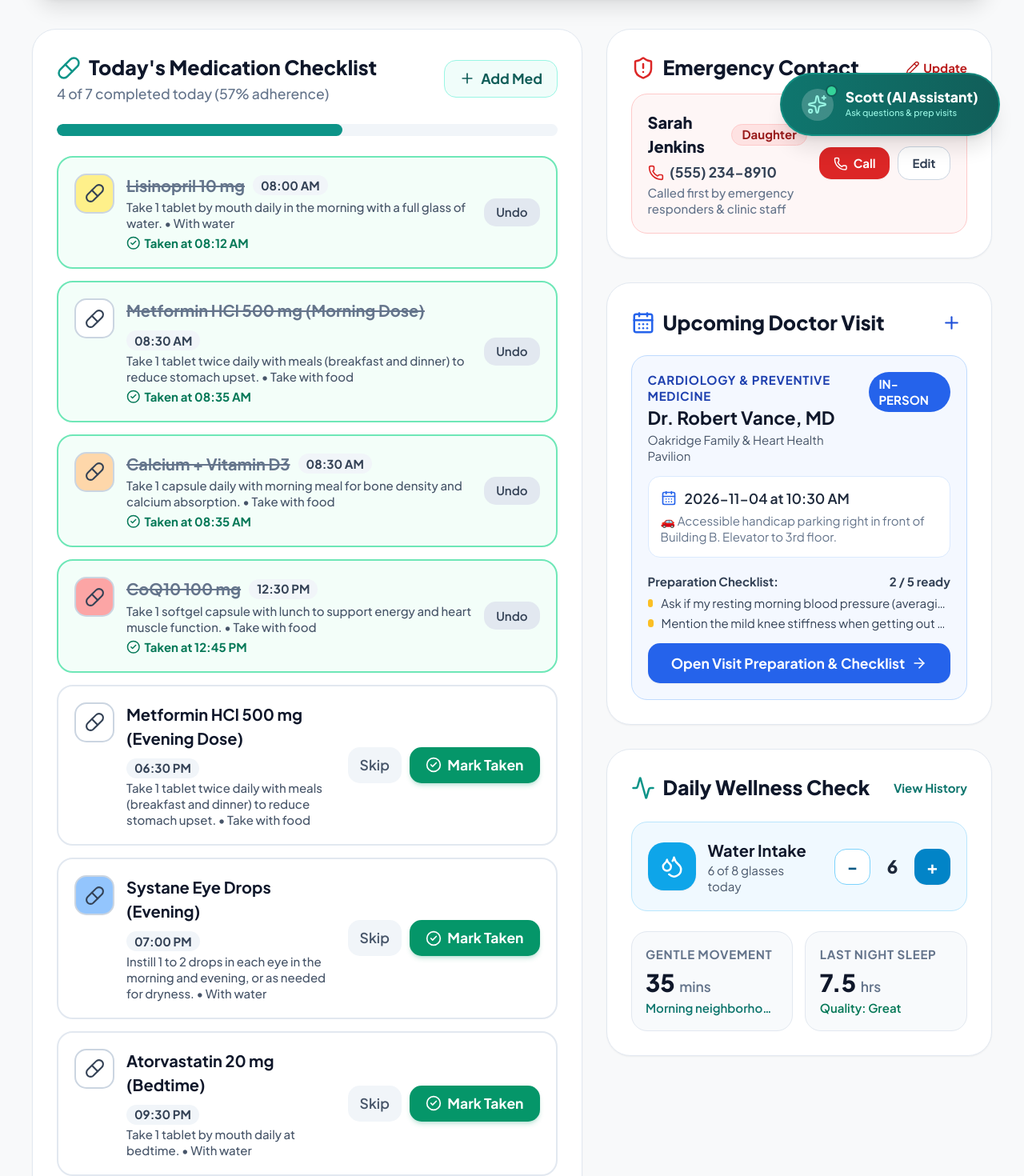
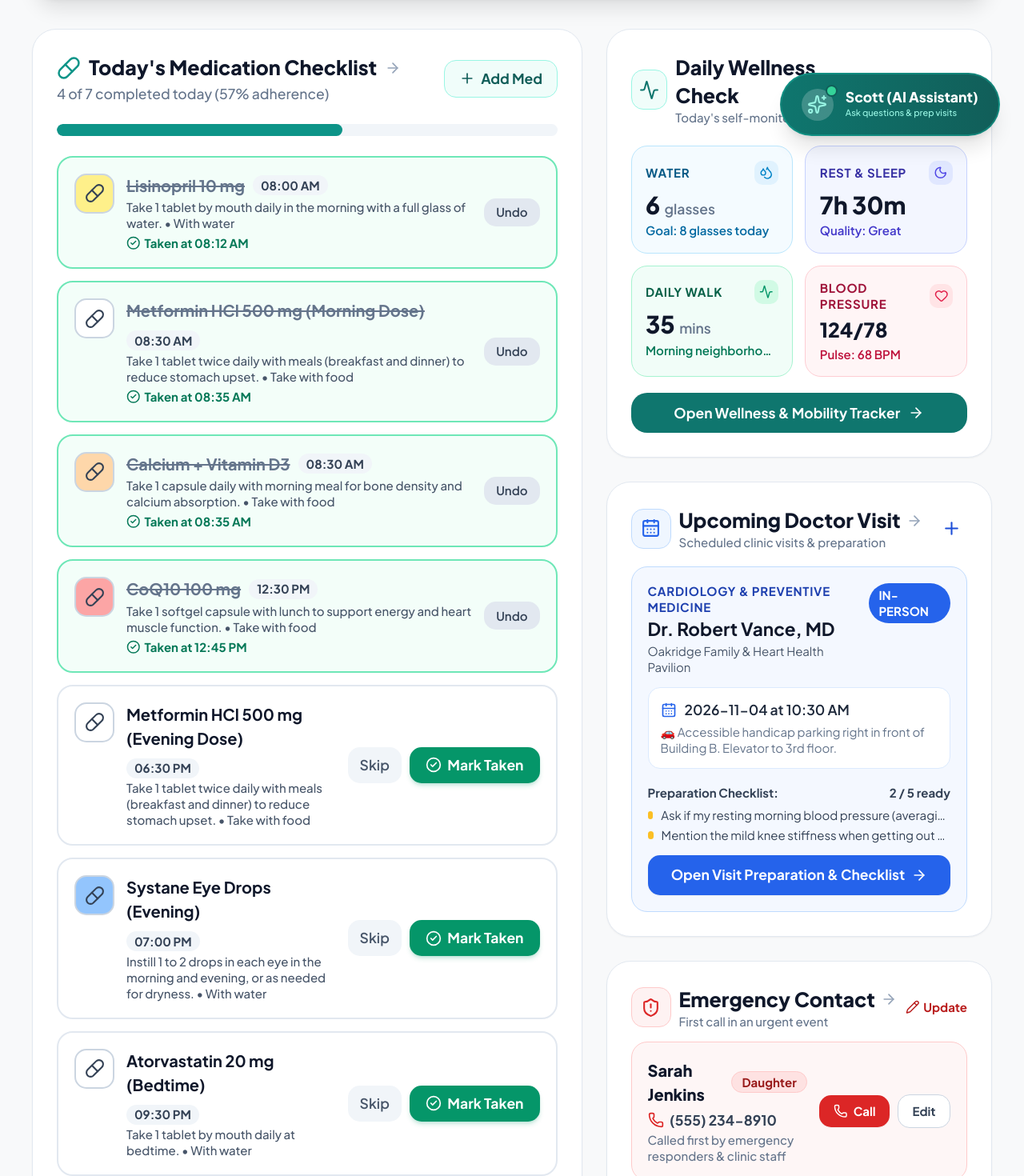
Before and after one commit to Devilin278/ai_personal_health_manager, a React (Vite) app: page / in a window 1280 px wide. Shown: the part 600-2070 px from the top of the page at 80% size. Built offline with nearby package versions, Linux system fonts and the light colour scheme.

Commit message:
feat: reorder overview sections and display 4 wellness vitals summary

```diff
--- a/src/views/DashboardView.tsx
+++ b/src/views/DashboardView.tsx
@@ -4,6 +4,7 @@ import {
   Pill,
   Droplets,
   Heart,
+  Moon,
   Activity,
   CheckCircle2,
   Clock,
@@ -64,6 +65,14 @@ export const DashboardView: React.FC = () => {
     const text = `Hello ${profile.preferredName}. Today, you have taken ${takenDosesToday} of ${totalDosesToday} scheduled doses. ${nextAppointment ? `Your next upcoming visit is with ${nextAppointment.providerName} on ${nextAppointment.date} at ${nextAppointment.time}.` : ''
       } You have drunk ${todayWellness.waterGlasses} glasses of water today.`;
     speakText(text);
+  };
+
+  const formatSleepDisplay = () => {
+    const totalHours = todayWellness.sleepHours || 0;
+    const wholeHours = Math.floor(totalHours);
+    const minutes = Math.round((totalHours - wholeHours) * 60);
+    if (minutes === 0) return `${wholeHours} hrs`;
+    return `${wholeHours}h ${minutes}m`;
   };
 
   return (
@@ -145,11 +154,16 @@ export const DashboardView: React.FC = () => {
           <div className="bg-white rounded-3xl p-6 shadow-sm border border-slate-200 space-y-5">
             <div className="flex items-center justify-between">
               <div>
-                <div className="flex items-center gap-2">
-                  <Pill className="w-6 h-6 text-teal-600" />
-                  <h3 className="text-xl font-extrabold text-slate-900">
+                <div
+                  onClick={() => setActiveTab('medications')}
+                  className="flex items-center gap-2 cursor-pointer group"
+                  title="View full Medication List"
+                >
+                  <Pill className="w-6 h-6 text-teal-600 group-hover:scale-110 transition-transform" />
+                  <h3 className="text-xl font-extrabold text-slate-900 group-hover:text-teal-700 transition-colors">
                     Today's Medication Checklist
                   </h3>
+                  <ArrowRight className="w-4 h-4 text-slate-400 group-hover:text-teal-700 group-hover:translate-x-0.5 transition-all" />
                 </div>
                 <p className="text-sm text-slate-500 font-medium mt-0.5">
                   {takenDosesToday} of {totalDosesToday} completed today ({adherenceRate}% adherence)
@@ -287,73 +301,162 @@ export const DashboardView: React.FC = () => {
           </div>
         </div>
 
-        {/* Right Column: Upcoming Doctor Visit & Daily Wellness */}
+        {/* Right Column: Daily Wellness, Upcoming Doctor Visit, Emergency Contact */}
         <div className="lg:col-span-5 space-y-6">
-          {/* Emergency Contact Quick Card */}
-          <div className="bg-white rounded-3xl p-6 shadow-sm border border-slate-200 space-y-3">
+          {/* 1. Daily Wellness Summary (Moved ABOVE Upcoming Doctor Visit with 4-track summary) */}
+          <div className="bg-white rounded-3xl p-6 shadow-sm border border-slate-200 space-y-4 hover:border-teal-300 transition-colors">
             <div className="flex items-center justify-between">
-              <div className="flex items-center gap-2">
-                <ShieldAlert className="w-6 h-6 text-red-600" />
-                <h3 className="text-xl font-extrabold text-slate-900">
-                  Emergency Contact
+              <div
+                onClick={() => setActiveTab('wellness')}
+                className="flex items-center gap-2 cursor-pointer group"
+                title="Go to Wellness & Mobility page"
+              >
+                <div className="w-10 h-10 rounded-xl bg-teal-50 border border-teal-200 flex items-center justify-center text-teal-700 group-hover:scale-105 transition-transform">
+                  <Activity className="w-5 h-5" />
+                </div>
+                <div>
+                  <h3 className="text-xl font-extrabold text-slate-900 group-hover:text-teal-700 transition-colors flex items-center gap-1.5">
+                    <span>Daily Wellness Check</span>
+                    <ArrowRight className="w-4 h-4 text-slate-400 group-hover:text-teal-700 group-hover:translate-x-0.5 transition-all" />
                   </h3>
+                  <p className="text-xs text-slate-500 font-medium">
+                    Today's self-monitored health vitals
+                  </p>
                 </div>
+              </div>
+
               <button
-                onClick={() => setIsEditEmergencyOpen(true)}
-                className="text-xs font-bold text-red-700 hover:text-red-900 hover:underline flex items-center gap-1"
-                aria-label="Update emergency contact"
+                onClick={() => setActiveTab('wellness')}
+                className="text-xs font-bold text-teal-700 hover:text-teal-900 hover:underline flex items-center gap-1"
               >
-                <Pencil className="w-3.5 h-3.5" />
-                <span>Update</span>
+                <span>View Details</span>
+                <ArrowRight className="w-3.5 h-3.5" />
               </button>
             </div>
 
-            <div className="bg-red-50/70 border border-red-200 rounded-2xl p-4 flex flex-col sm:flex-row sm:items-center justify-between gap-3">
-              <div>
-                <div className="flex items-center gap-2">
-                  <h4 className="font-extrabold text-slate-900 text-base">
-                    {profile.emergencyContact.name}
-                  </h4>
-                  <span className="text-xs font-bold px-2.5 py-0.5 rounded-full bg-red-100 text-red-800 border border-red-200">
-                    {profile.emergencyContact.relationship}
+            {/* 4 Things We Track Summary Grid */}
+            <div className="grid grid-cols-2 gap-3 pt-1">
+              {/* 1. Water */}
+              <div
+                onClick={() => setActiveTab('wellness')}
+                className="border border-sky-200 rounded-2xl p-3.5 bg-sky-50/70 hover:bg-sky-100/70 hover:border-sky-300 transition-all cursor-pointer group shadow-2xs"
+                title="Click to view hydration log"
+              >
+                <div className="flex items-center justify-between mb-1">
+                  <span className="text-xs font-bold text-sky-800 uppercase tracking-wider">
+                    Water
                   </span>
+                  <div className="w-6 h-6 rounded-lg bg-sky-100 flex items-center justify-center text-sky-600 group-hover:scale-110 transition-transform">
+                    <Droplets className="w-3.5 h-3.5" />
                   </div>
-                <p className="text-sm font-bold text-slate-700 mt-1 flex items-center gap-1.5">
-                  <Phone className="w-4 h-4 text-red-600" />
-                  <span>{profile.emergencyContact.phone}</span>
+                </div>
+                <p className="text-2xl font-extrabold text-slate-900">
+                  {todayWellness.waterGlasses} <span className="text-sm font-semibold text-slate-500">glasses</span>
                 </p>
-                <p className="text-xs text-slate-500 mt-0.5 font-medium">
-                  Called first by emergency responders & clinic staff
+                <p className="text-xs text-sky-700 font-semibold mt-0.5">
+                  Goal: 8 glasses today
                 </p>
               </div>
 
-              <div className="flex items-center gap-2 shrink-0">
-                <a
-                  href={`tel:${profile.emergencyContact.phone.replace(/[^0-9]/g, '')}`}
-                  className="px-3.5 py-2 bg-red-600 hover:bg-red-700 text-white font-bold rounded-xl text-xs flex items-center gap-1.5 shadow-sm transition-colors"
+              {/* 2. Rest / Sleep */}
+              <div
+                onClick={() => setActiveTab('wellness')}
+                className="border border-indigo-200 rounded-2xl p-3.5 bg-indigo-50/70 hover:bg-indigo-100/70 hover:border-indigo-300 transition-all cursor-pointer group shadow-2xs"
+                title="Click to view sleep & rest log"
               >
-                  <Phone className="w-3.5 h-3.5" />
-                  <span>Call</span>
-                </a>
-                <button
-                  onClick={() => setIsEditEmergencyOpen(true)}
-                  className="px-3.5 py-2 bg-white hover:bg-slate-100 border border-slate-300 text-slate-700 font-bold rounded-xl text-xs transition-colors"
+                <div className="flex items-center justify-between mb-1">
+                  <span className="text-xs font-bold text-indigo-800 uppercase tracking-wider">
+                    Rest & Sleep
+                  </span>
+                  <div className="w-6 h-6 rounded-lg bg-indigo-100 flex items-center justify-center text-indigo-600 group-hover:scale-110 transition-transform">
+                    <Moon className="w-3.5 h-3.5" />
+                  </div>
+                </div>
+                <p className="text-2xl font-extrabold text-slate-900">
+                  {formatSleepDisplay()}
+                </p>
+                <p className="text-xs text-indigo-700 font-semibold mt-0.5 capitalize">
+                  Quality: {todayWellness.sleepQuality || 'Good'}
+                </p>
+              </div>
+
+              {/* 3. Daily Walk */}
+              <div
+                onClick={() => setActiveTab('wellness')}
+                className="border border-emerald-200 rounded-2xl p-3.5 bg-emerald-50/70 hover:bg-emerald-100/70 hover:border-emerald-300 transition-all cursor-pointer group shadow-2xs"
+                title="Click to view walking & activity log"
               >
-                  Edit
-                </button>
+                <div className="flex items-center justify-between mb-1">
+                  <span className="text-xs font-bold text-emerald-800 uppercase tracking-wider">
+                    Daily Walk
+                  </span>
+                  <div className="w-6 h-6 rounded-lg bg-emerald-100 flex items-center justify-center text-emerald-600 group-hover:scale-110 transition-transform">
+                    <Activity className="w-3.5 h-3.5" />
                   </div>
+                </div>
+                <p className="text-2xl font-extrabold text-slate-900">
+                  {todayWellness.activityMinutes} <span className="text-sm font-semibold text-slate-500">mins</span>
+                </p>
+                <p className="text-xs text-emerald-700 font-semibold mt-0.5 truncate">
+                  {todayWellness.activityType || 'Goal: 30 mins'}
+                </p>
+              </div>
+
+              {/* 4. Blood Pressure & Heart Rate */}
+              <div
+                onClick={() => setActiveTab('wellness')}
+                className="border border-rose-200 rounded-2xl p-3.5 bg-rose-50/70 hover:bg-rose-100/70 hover:border-rose-300 transition-all cursor-pointer group shadow-2xs"
+                title="Click to view blood pressure & pulse readings"
+              >
+                <div className="flex items-center justify-between mb-1">
+                  <span className="text-xs font-bold text-rose-800 uppercase tracking-wider">
+                    Blood Pressure
+                  </span>
+                  <div className="w-6 h-6 rounded-lg bg-rose-100 flex items-center justify-center text-rose-600 group-hover:scale-110 transition-transform">
+                    <Heart className="w-3.5 h-3.5" />
+                  </div>
+                </div>
+                <p className="text-xl font-extrabold text-slate-900 truncate">
+                  {todayWellness.bloodPressure?.systolic || 124}/{todayWellness.bloodPressure?.diastolic || 78}
+                </p>
+                <p className="text-xs text-rose-700 font-semibold mt-0.5">
+                  Pulse: {todayWellness.bloodPressure?.pulse || 68} BPM
+                </p>
               </div>
             </div>
 
-          {/* Upcoming Appointment Card */}
-          <div className="bg-white rounded-3xl p-6 shadow-sm border border-slate-200 space-y-4">
+            {/* Clickable Action Button */}
+            <button
+              onClick={() => setActiveTab('wellness')}
+              className="w-full py-2.5 bg-teal-700 hover:bg-teal-800 text-white font-bold rounded-2xl text-sm transition-all shadow-xs flex items-center justify-center gap-2"
+            >
+              <span>Open Wellness & Mobility Tracker</span>
+              <ArrowRight className="w-4 h-4" />
+            </button>
+          </div>
+
+          {/* 2. Upcoming Doctor Visit Card */}
+          <div className="bg-white rounded-3xl p-6 shadow-sm border border-slate-200 space-y-4 hover:border-blue-300 transition-colors">
             <div className="flex items-center justify-between">
-              <div className="flex items-center gap-2">
-                <CalendarDays className="w-6 h-6 text-blue-600" />
-                <h3 className="text-xl font-extrabold text-slate-900">
-                  Upcoming Doctor Visit
+              <div
+                onClick={() => setActiveTab('appointments')}
+                className="flex items-center gap-2 cursor-pointer group"
+                title="Go to Doctor Appointments page"
+              >
+                <div className="w-10 h-10 rounded-xl bg-blue-50 border border-blue-200 flex items-center justify-center text-blue-600 group-hover:scale-105 transition-transform">
+                  <CalendarDays className="w-5 h-5" />
+                </div>
+                <div>
+                  <h3 className="text-xl font-extrabold text-slate-900 group-hover:text-blue-700 transition-colors flex items-center gap-1.5">
+                    <span>Upcoming Doctor Visit</span>
+                    <ArrowRight className="w-4 h-4 text-slate-400 group-hover:text-blue-700 group-hover:translate-x-0.5 transition-all" />
                   </h3>
+                  <p className="text-xs text-slate-500 font-medium">
+                    Scheduled clinic visits & preparation
+                  </p>
                 </div>
+              </div>
+
               <button
                 onClick={() => setIsAddAptOpen(true)}
                 className="p-1.5 text-blue-700 hover:bg-blue-50 rounded-lg transition-colors"
@@ -365,7 +468,11 @@ export const DashboardView: React.FC = () => {
             </div>
 
             {nextAppointment ? (
-              <div className="bg-blue-50/70 border border-blue-200 rounded-2xl p-4 space-y-3">
+              <div
+                onClick={() => setActiveTab('appointments')}
+                className="bg-blue-50/70 border border-blue-200 rounded-2xl p-4 space-y-3 cursor-pointer hover:border-blue-400 transition-colors"
+                title="Click to view appointment details & checklist"
+              >
                 <div className="flex justify-between items-start">
                   <div>
                     <span className="text-xs font-bold text-blue-800 uppercase tracking-wider block">
@@ -398,7 +505,7 @@ export const DashboardView: React.FC = () => {
                   <div className="flex justify-between text-xs font-bold text-slate-700">
                     <span>Preparation Checklist:</span>
                     <span>
-                      {nextAppointment.checklist.filter(c => c.completed).length} / {nextAppointment.checklist.length} ready
+                      {nextAppointment.checklist.filter((c) => c.completed).length} / {nextAppointment.checklist.length} ready
                     </span>
                   </div>
                   <div className="space-y-1">
@@ -412,7 +519,10 @@ export const DashboardView: React.FC = () => {
                 </div>
 
                 <button
-                  onClick={() => setActiveTab('appointments')}
+                  onClick={(e) => {
+                    e.stopPropagation();
+                    setActiveTab('appointments');
+                  }}
                   className="w-full mt-2 py-2.5 bg-blue-600 hover:bg-blue-700 text-white font-bold rounded-xl text-sm transition-colors flex items-center justify-center gap-1.5 shadow-sm"
                 >
                   <span>Open Visit Preparation & Checklist</span>
@@ -420,88 +530,98 @@ export const DashboardView: React.FC = () => {
                 </button>
               </div>
             ) : (
-              <p className="text-sm text-slate-500 py-4 text-center">
+              <div
+                onClick={() => setActiveTab('appointments')}
+                className="text-center py-6 bg-slate-50 rounded-2xl border border-dashed border-slate-200 cursor-pointer hover:bg-blue-50/50 transition-colors"
+              >
+                <p className="text-sm font-semibold text-slate-600">
                   No upcoming visits scheduled.
                 </p>
+                <button
+                  onClick={(e) => {
+                    e.stopPropagation();
+                    setIsAddAptOpen(true);
+                  }}
+                  className="mt-2 text-xs font-bold text-blue-700 hover:underline"
+                >
+                  + Schedule an appointment
+                </button>
+              </div>
             )}
           </div>
 
-          {/* Daily Wellness Quick Counters */}
-          <div className="bg-white rounded-3xl p-6 shadow-sm border border-slate-200 space-y-5">
+          {/* 3. Emergency Contact Section (Moved UNDER Upcoming Doctor Visit) */}
+          <div className="bg-white rounded-3xl p-6 shadow-sm border border-slate-200 space-y-3 hover:border-red-300 transition-colors">
             <div className="flex items-center justify-between">
-              <div className="flex items-center gap-2">
-                <Activity className="w-6 h-6 text-teal-600" />
-                <h3 className="text-xl font-extrabold text-slate-900">
-                  Daily Wellness Check
-                </h3>
-              </div>
-              <button
-                onClick={() => setActiveTab('wellness')}
-                className="text-xs font-bold text-teal-700 hover:underline"
+              <div
+                onClick={() => setIsEditEmergencyOpen(true)}
+                className="flex items-center gap-2 cursor-pointer group"
+                title="Click to view or update Emergency Contact"
               >
-                View History
-              </button>
-            </div>
-
-            {/* Hydration Tracker */}
-            <div className="bg-sky-50 border border-sky-200 rounded-2xl p-4 flex items-center justify-between gap-4">
-              <div className="flex items-center gap-3">
-                <div className="w-12 h-12 rounded-2xl bg-sky-500 text-white flex items-center justify-center shrink-0 shadow-sm">
-                  <Droplets className="w-6 h-6" />
+                <div className="w-10 h-10 rounded-xl bg-red-50 border border-red-200 flex items-center justify-center text-red-600 group-hover:scale-105 transition-transform">
+                  <ShieldAlert className="w-5 h-5" />
                 </div>
                 <div>
-                  <h4 className="font-bold text-slate-900 text-base">Water Intake</h4>
-                  <p className="text-xs text-slate-600">
-                    {todayWellness.waterGlasses} of 8 glasses today
+                  <h3 className="text-xl font-extrabold text-slate-900 group-hover:text-red-700 transition-colors flex items-center gap-1.5">
+                    <span>Emergency Contact</span>
+                    <ArrowRight className="w-4 h-4 text-slate-400 group-hover:text-red-700 group-hover:translate-x-0.5 transition-all" />
+                  </h3>
+                  <p className="text-xs text-slate-500 font-medium">
+                    First call in an urgent event
                   </p>
                 </div>
               </div>
 
-              <div className="flex items-center gap-1.5">
               <button
-                  onClick={decrementWater}
-                  className="w-9 h-9 rounded-xl bg-white border border-sky-300 text-sky-800 font-bold hover:bg-sky-100 flex items-center justify-center text-lg transition-colors"
-                  aria-label="Decrease water glasses"
+                onClick={() => setIsEditEmergencyOpen(true)}
+                className="text-xs font-bold text-red-700 hover:text-red-900 hover:underline flex items-center gap-1"
+                aria-label="Update emergency contact"
               >
-                  -
-                </button>
-                <span className="w-8 text-center font-extrabold text-lg text-slate-800">
-                  {todayWellness.waterGlasses}
-                </span>
-                <button
-                  onClick={incrementWater}
-                  className="w-9 h-9 rounded-xl bg-sky-600 text-white font-bold hover:bg-sky-700 flex items-center justify-center text-lg shadow-sm transition-all active:scale-95"
-                  aria-label="Add water glass"
-                >
-                  +
+                <Pencil className="w-3.5 h-3.5" />
+                <span>Update</span>
               </button>
             </div>
+
+            <div
+              onClick={() => setIsEditEmergencyOpen(true)}
+              className="bg-red-50/70 border border-red-200 rounded-2xl p-4 flex flex-col sm:flex-row sm:items-center justify-between gap-3 cursor-pointer hover:bg-red-50 transition-colors"
+              title="Click to edit contact details"
+            >
+              <div>
+                <div className="flex items-center gap-2">
+                  <h4 className="font-extrabold text-slate-900 text-base">
+                    {profile.emergencyContact.name}
+                  </h4>
+                  <span className="text-xs font-bold px-2.5 py-0.5 rounded-full bg-red-100 text-red-800 border border-red-200">
+                    {profile.emergencyContact.relationship}
+                  </span>
                 </div>
-
-            {/* Quick Metrics: Sleep & Activity */}
-            <div className="grid grid-cols-2 gap-3">
-              <div className="border border-slate-200 rounded-2xl p-3.5 bg-slate-50">
-                <span className="text-xs font-bold text-slate-500 uppercase tracking-wider block mb-1">
-                  Gentle Movement
-                </span>
-                <p className="text-2xl font-extrabold text-slate-900">
-                  {todayWellness.activityMinutes} <span className="text-sm font-semibold text-slate-500">mins</span>
+                <p className="text-sm font-bold text-slate-700 mt-1 flex items-center gap-1.5">
+                  <Phone className="w-4 h-4 text-red-600" />
+                  <span>{profile.emergencyContact.phone}</span>
                 </p>
-                <p className="text-xs text-teal-700 font-semibold mt-0.5 truncate">
-                  {todayWellness.activityType}
+                <p className="text-xs text-slate-500 mt-0.5 font-medium">
+                  Called first by emergency responders & clinic staff
                 </p>
               </div>
 
-              <div className="border border-slate-200 rounded-2xl p-3.5 bg-slate-50">
-                <span className="text-xs font-bold text-slate-500 uppercase tracking-wider block mb-1">
-                  Last Night Sleep
-                </span>
-                <p className="text-2xl font-extrabold text-slate-900">
-                  {todayWellness.sleepHours} <span className="text-sm font-semibold text-slate-500">hrs</span>
-                </p>
-                <p className="text-xs text-emerald-700 font-semibold mt-0.5 capitalize">
-                  Quality: {todayWellness.sleepQuality}
-                </p>
+              <div
+                className="flex items-center gap-2 shrink-0"
+                onClick={(e) => e.stopPropagation()}
+              >
+                <a
+                  href={`tel:${profile.emergencyContact.phone.replace(/[^0-9]/g, '')}`}
+                  className="px-3.5 py-2 bg-red-600 hover:bg-red-700 text-white font-bold rounded-xl text-xs flex items-center gap-1.5 shadow-sm transition-colors"
+                >
+                  <Phone className="w-3.5 h-3.5" />
+                  <span>Call</span>
+                </a>
+                <button
+                  onClick={() => setIsEditEmergencyOpen(true)}
+                  className="px-3.5 py-2 bg-white hover:bg-slate-100 border border-slate-300 text-slate-700 font-bold rounded-xl text-xs transition-colors"
+                >
+                  Edit
+                </button>
               </div>
             </div>
           </div>
```
Lines whose indentation alone changed are shown as unchanged.
